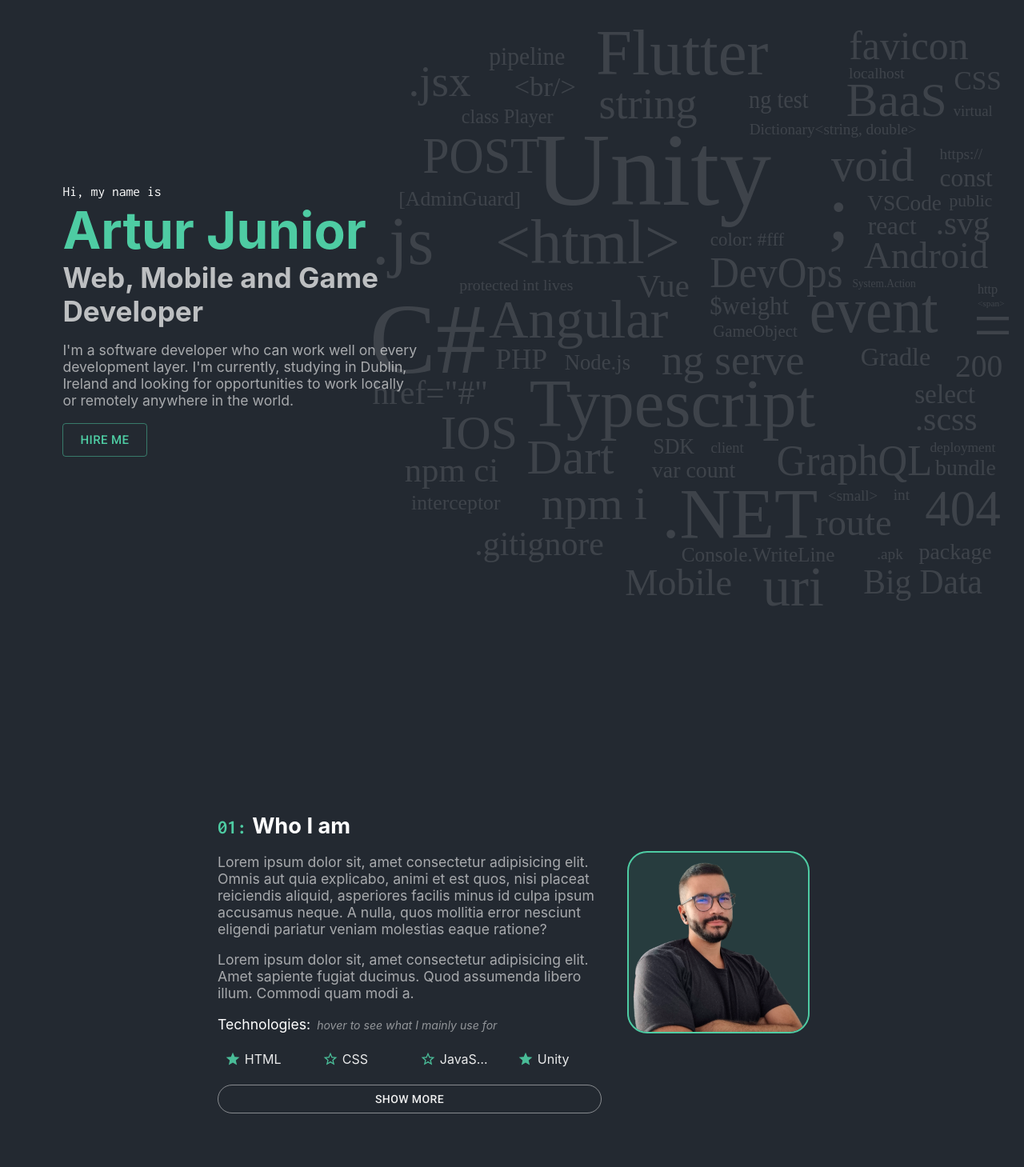
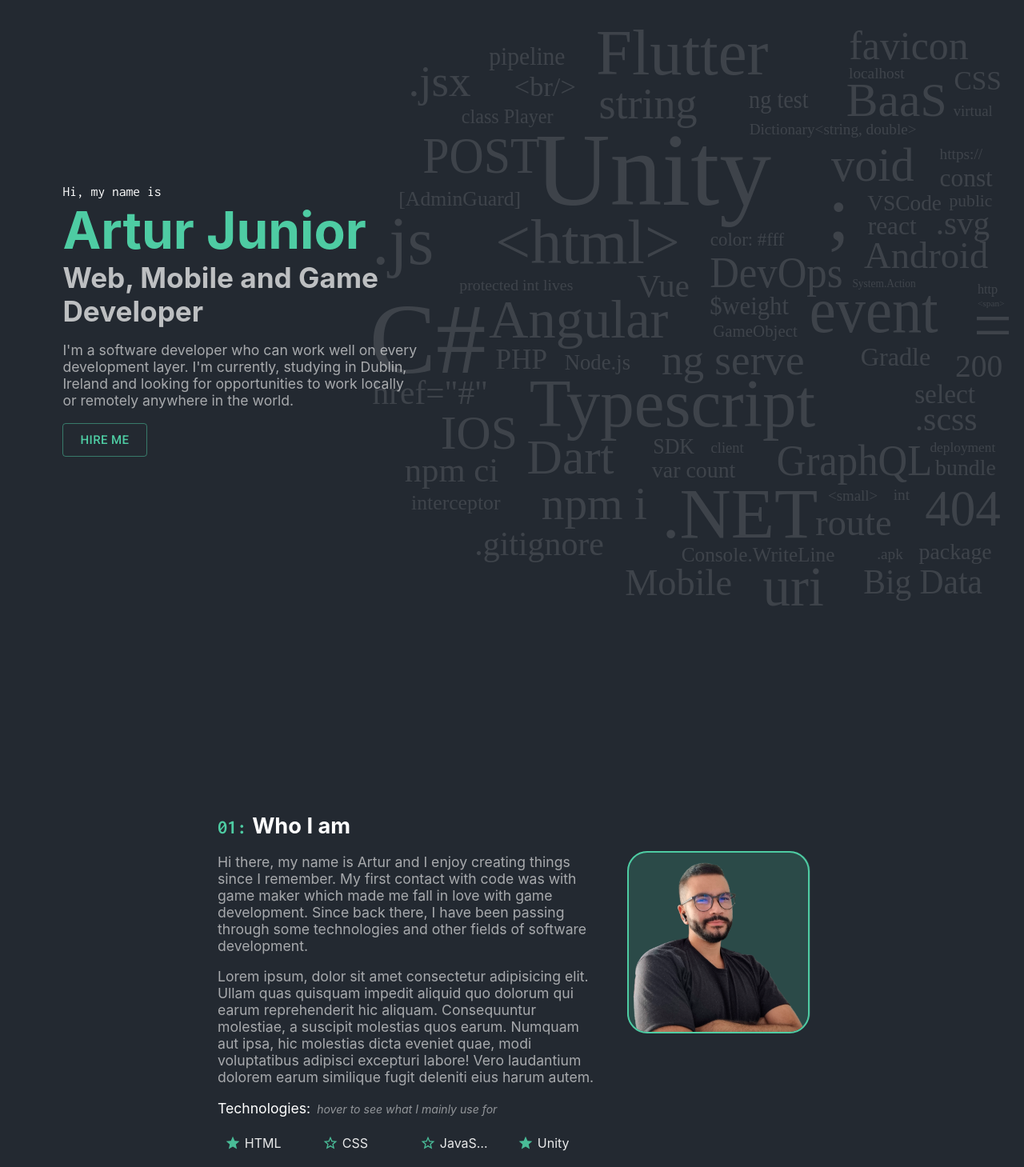
Before and after one commit to arturcmjr/arju-page, a React (Create React App) app: page / in a window 1280 px wide. Shown: the top 1459 px of the page at 80% size. Built offline with nearby package versions, Linux system fonts and the light colour scheme.

Commit message:
playing with colors

```diff
--- a/src/About/About.scss
+++ b/src/About/About.scss
@@ -31,7 +31,7 @@
     }
 
     h2 > span {
-      color: #4ecca3;
+      color: var(--primary);
       font-family: "Inconsolata", monospace;
       font-size: 0.9em;
     }
@@ -56,22 +56,41 @@
     img {
       width: 100%;
       object-fit: cover;
-      border: #4ecca3 solid 2px;
+      border: var(--primary) solid 2px;
       border-radius: 25px;
-      background-color: #4ecca21c;
+      // background-color: transparentize($color: var(--primary), $amount: 0);
+    }
+
+    .underlay, .overlay {
+      position: absolute;
+      top: 0;
+      left: 0;
+      right: -5px;
+      bottom: 5px;
+      background-color: var(--primary);
+      border-radius: 25px;
+    }
+
+    .underlay {
+      z-index: -1;
+      opacity: 0.2;
     }
 
     .overlay {
+      opacity: 0;
+      transition: opacity 300ms ease-in-out;
+    }
+
+    /* .overlay {
       position: absolute;
       top: 0;
       left: 0;
       bottom: 5px;
       right: -5px;
-      background-color: #4ecca3;
+      background-color: var(--primary);
       border-radius: 25px;
       opacity: 0;
-      transition: opacity 300ms ease-in-out;
-    }
+    } */
 
     &:hover {
       .overlay {
@@ -112,12 +131,12 @@
 
   svg {
     margin-right: 0.3rem;
-    color: #4ecca3;
+    color: var(--primary);
   }
 
   &:hover {
-    border-color: #4ecca3;
-    background-color: #4ecca21c;
+    border-color: var(--primary);
+    // background-color: #4ecca21c;
     transition: all 300ms ease-in-out;
 
     .skill-icon {
--- a/src/About/About.tsx
+++ b/src/About/About.tsx
@@ -1,6 +1,6 @@
 import "./About.scss";
 import myPicture from "../images/my-picture.png";
-import { Button, Chip, Grid, Tooltip } from "@mui/material";
+import { Button, Chip, Grid, Tab, Tabs, Tooltip } from "@mui/material";
 import StarIcon from "@mui/icons-material/Star";
 import StarOutlineIcon from "@mui/icons-material/StarOutline";
 import React from "react";
@@ -13,6 +13,12 @@ export function About(): JSX.Element {
   const [showMore, setShowMore] = React.useState(false);
   const arrayLimit = showMore ? skills.length : 4;
 
+  const [value, setValue] = React.useState(0);
+
+  const handleChange = (event: React.SyntheticEvent, newValue: number) => {
+    setValue(newValue);
+  };
+
   return (
     <div id="about">
       <div>
@@ -21,16 +27,19 @@ export function About(): JSX.Element {
             <span>01:</span> Who I am
           </h2>
           <p>
-            Lorem ipsum dolor sit, amet consectetur adipisicing elit. Omnis aut
-            quia explicabo, animi et est quos, nisi placeat reiciendis aliquid,
-            asperiores facilis minus id culpa ipsum accusamus neque. A nulla,
-            quos mollitia error nesciunt eligendi pariatur veniam molestias
-            eaque ratione?
+            Hi there, my name is Artur and I enjoy creating things since I
+            remember. My first contact with code was with game maker which made
+            me fall in love with game development. Since back there, I have been
+            passing through some technologies and other fields of software
+            development.
           </p>
           <p>
-            Lorem ipsum dolor sit, amet consectetur adipisicing elit. Amet
-            sapiente fugiat ducimus. Quod assumenda libero illum. Commodi quam
-            modi a.
+            Lorem ipsum, dolor sit amet consectetur adipisicing elit. Ullam quas
+            quisquam impedit aliquid quo dolorum qui earum reprehenderit hic
+            aliquam. Consequuntur molestiae, a suscipit molestias quos earum.
+            Numquam aut ipsa, hic molestias dicta eveniet quae, modi
+            voluptatibus adipisci excepturi labore! Vero laudantium dolorem
+            earum similique fugit deleniti eius harum autem.
           </p>
           <p className="technologies-container">Technologies:</p>
           <Grid container spacing={1} columns={{ xs: 2, md: 4 }}>
@@ -51,6 +60,7 @@ export function About(): JSX.Element {
         </div>
         <div>
           <div className="img-container">
+            <div className="underlay"></div>
             <img src={myPicture} alt="My Picture" />
             <div className="overlay"></div>
           </div>
--- a/src/App.tsx
+++ b/src/App.tsx
@@ -1,44 +1,79 @@
-import { useEffect } from "react";
 import "./App.scss";
-import { ThemeProvider, createTheme } from "@mui/material";
-import { themeOptions } from "./shared/theme/muiTheme";
-import { Button } from "@mui/material";
+import { ThemeProvider, createTheme, ThemeOptions } from "@mui/material";
+// import { themeOptions } from "./shared/theme/muiTheme";
 import Navbar from "./Navbar/Navbar";
 import Introduction from "./Introduction/Introduction";
 import About from "./About/About";
+import React from "react";
 
-const theme = createTheme(themeOptions);
-var prevScrollpos = window.pageYOffset;
+export enum EJobTitle {
+  Web,
+  Mobile,
+  Game,
+}
 
 function App() {
-  const handleScroll = () => {
-    var currentScrollPos = window.pageYOffset;
-    const doc = document.getElementById("navbar");
-    if (doc) {
-      doc.style.top = prevScrollpos > currentScrollPos ? "0" : "-60px";
-      prevScrollpos = currentScrollPos;
-    }
-  };
-
+  const [primary, setPrimary] = React.useState("#4ecca3");
   const scrollTo = (elementId: string) => {
     const section = document.querySelector(elementId);
-    section?.scrollIntoView( { behavior: 'smooth', block: 'start' } );
+    section?.scrollIntoView({ behavior: "smooth", block: "start" });
     console.log(section);
   };
 
-  useEffect(() => {
-    window.addEventListener("scroll", handleScroll);
-    return () => window.removeEventListener("scroll", handleScroll);
-  });
-  const primary = theme.palette.primary.main;
+  const themeOptions: ThemeOptions = {
+    palette: {
+      mode: "dark",
+      primary: {
+        main: primary,
+      },
+      secondary: {
+        main: "#eeeeee",
+      },
+      background: {
+        paper: "#393e46",
+        default: "#232931",
+      },
+    },
+  };
+
+  function getJobTitle() : EJobTitle {
+    switch (primary) {
+      case "#4ecca3":
+        return EJobTitle.Web;
+      case "#d8abeb":
+        return EJobTitle.Mobile;
+      case "#f5a623":
+        return EJobTitle.Game;
+      default:
+        return EJobTitle.Web;
+    }
+  }
+
+  function changeJobTitle(title: EJobTitle): void {
+    switch (title) {
+      case EJobTitle.Web:
+        setPrimary("#4ecca3");
+        break;
+      case EJobTitle.Mobile:
+        setPrimary("#d8abeb");
+        break;
+      case EJobTitle.Game:
+        setPrimary("#f9a825");
+        break;
+    }
+  }
+
+  const theme = createTheme(themeOptions);
+  document.documentElement.style.setProperty("--primary", primary);
 
   return (
     <ThemeProvider theme={theme}>
       <Navbar scrollTo={scrollTo}></Navbar>
-      <Introduction />
+      <Introduction changeJobTitle={changeJobTitle} jobTitle={getJobTitle()} />
       <About />
       <div style={{ height: "1500px" }}></div>
       <div id="contact"></div>
+      {/* <TitleAction /> */}
     </ThemeProvider>
   );
 }
--- a/src/Introduction/Introduction.scss
+++ b/src/Introduction/Introduction.scss
@@ -19,7 +19,7 @@
     h1 {
       margin: 0;
       font-size: 4rem;
-      color: #4ecca3;
+      color: var(--primary);
     }
 
     h2 {
@@ -36,6 +36,17 @@
   }
 }
 
+#introContainer .job-title {
+  opacity: 1;
+  cursor: pointer;
+  transition: all 150ms ease-in-out;
+
+  &:hover {
+    color: var(--primary);
+    transition: all 150ms ease-in-out;
+  }
+}
+
 #introContainer > div {
   flex-grow: 1;
 }
@@ -46,6 +57,7 @@ img.words {
   top: 0;
   position: absolute;
   height: 100vh;
+  pointer-events: none;
 }
 
 @media screen and (max-width: 600px) {
--- a/src/Introduction/Introduction.tsx
+++ b/src/Introduction/Introduction.tsx
@@ -1,15 +1,29 @@
 import { Button } from "@mui/material";
+import { EJobTitle } from "../App";
 import wordsImage from "../images/words.svg";
 import "./Introduction.scss";
 
-export function Introduction(): JSX.Element {
+interface IntroductionProps {
+  jobTitle: EJobTitle;
+  changeJobTitle: (title: EJobTitle) => void;
+}
+
+export function Introduction(props: IntroductionProps): JSX.Element {
+  const { changeJobTitle, jobTitle } = props;
+
+  function renderJobTitle(jobTitle: EJobTitle): JSX.Element {
+    return <span onClick={() => changeJobTitle(jobTitle)} className="job-title">{EJobTitle[jobTitle]}</span>;
+  }
+
   return (
     <div id="introContainer">
       <div className="text-container">
         <div>
           <span className="hi-there">Hi, my name is</span>
           <h1>Artur Junior</h1>
-          <h2>Web, Mobile and Game Developer</h2>
+          <h2>
+            {renderJobTitle(EJobTitle.Web)}, {renderJobTitle(EJobTitle.Mobile)} and {renderJobTitle(EJobTitle.Game)} Developer
+          </h2>
           <p>
             I'm a software developer who can work well on every development
             layer. I'm currently, studying in Dublin, Ireland and looking for
--- a/src/Navbar/Navbar.scss
+++ b/src/Navbar/Navbar.scss
@@ -25,9 +25,9 @@
     transition: transform 150ms ease-in-out;
   }
 
-  span:last-child {
+  /* span:last-child {
     color: #4ecca3;
-  }
+  }*/
 
   &:hover {
     span:first-child {
@@ -73,12 +73,12 @@ a.menu-link {
   text-decoration: none;
 
   span {
-    color: #4ecca3;
+    color: var(--primary);
     margin-right: 0.5rem;
   }
 
   &:hover {
-    color: #4ecca3 !important;
+    color: var(--primary) !important;
     transition: color 150ms ease-in-out;
   }
 }
--- a/src/Navbar/Navbar.tsx
+++ b/src/Navbar/Navbar.tsx
@@ -1,7 +1,7 @@
 import { IconButton, Menu, MenuItem } from "@mui/material";
-import React from "react";
+import React, { useEffect } from "react";
 import "./Navbar.scss";
-import MenuIcon from '@mui/icons-material/Menu';
+import MenuIcon from "@mui/icons-material/Menu";
 
 interface NavbarProps {
   scrollTo: (elementId: string) => void;
@@ -26,8 +26,24 @@ const menuItems = [
   },
 ];
 
+var prevScrollpos = window.pageYOffset;
+
 export function Navbar(props: NavbarProps): JSX.Element {
   const { scrollTo } = props;
+
+  const handleScroll = () => {
+    var currentScrollPos = window.pageYOffset;
+    const doc = document.getElementById("navbar");
+    if (doc) {
+      doc.style.top = prevScrollpos > currentScrollPos ? "0" : "-60px";
+      prevScrollpos = currentScrollPos;
+    }
+  };
+
+  useEffect(() => {
+    window.addEventListener("scroll", handleScroll);
+    return () => window.removeEventListener("scroll", handleScroll);
+  });
 
   return (
     <div id="navbar">
```
Also changed, not shown: src/TitleAction/TitleAction.scss (added, +12 -0 lines), src/TitleAction/TitleAction.tsx (added, +21 -0 lines).
